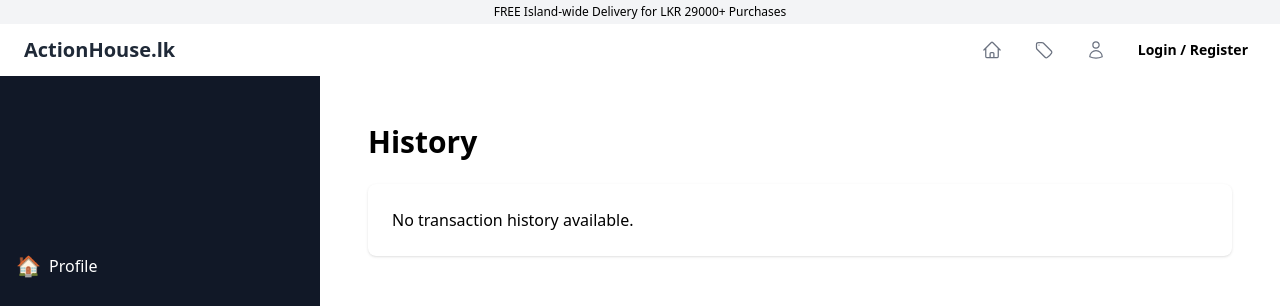
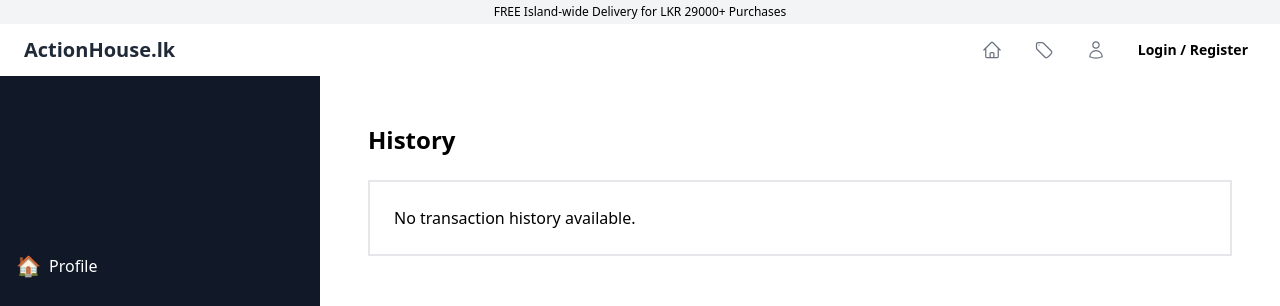
Before and after one commit to sameerajayakodi/Auction_System, a React (Create React App) app in the folder AuctionHouse/auction-management-frontend/: page /profile/history in a window 1280 px wide. Shown: the top 306 px of the page. Built offline with nearby package versions, Linux system fonts and the light colour scheme.

Commit message:
Update History.js

```diff
--- a/AuctionHouse/auction-management-frontend/src/profile/History.js
+++ b/AuctionHouse/auction-management-frontend/src/profile/History.js
@@ -3,8 +3,8 @@ import React from "react";
 const History = () => {
   return (
     <div className="p-6">
-      <h2 className="mb-6 text-3xl font-bold">History</h2>
-      <div className="p-6 bg-white rounded-lg shadow">
+      <h2 className="mb-6 text-2xl font-bold">History</h2>
+      <div className="p-6 bg-white border-2">
         <p>No transaction history available.</p>
       </div>
     </div>
```
